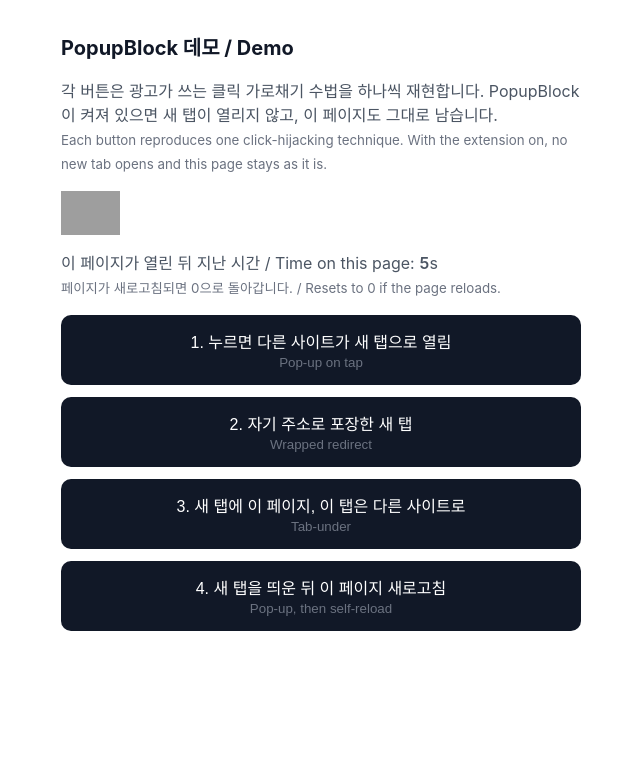
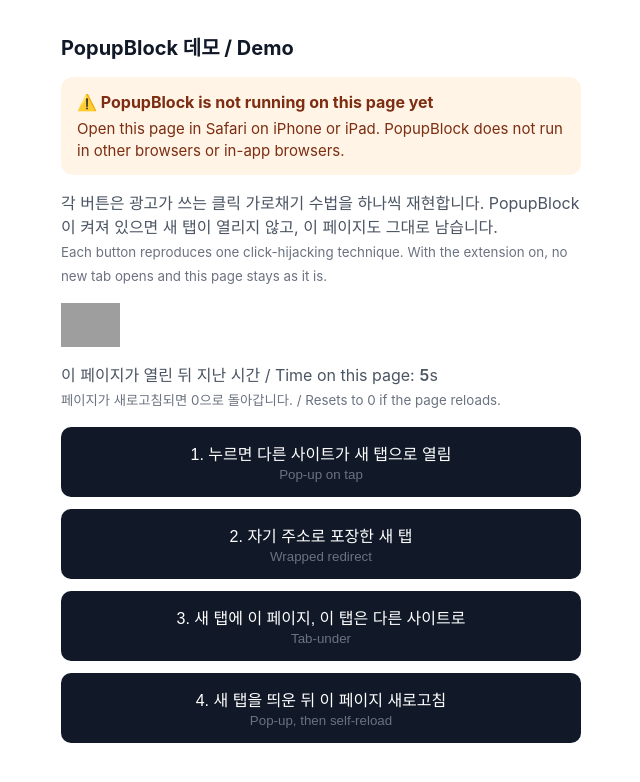
Before and after one commit to DoogieLee42/popupblock, a plain HTML site: page demo.html in a window 1280 px wide. Shown: the whole page, without its empty margins (319-959 px from the left). Drawn offline with Linux system fonts and the light colour scheme; grey boxes are pictures that could not be loaded.

Commit message:
Show whether PopupBlock is active on the demo page, with device-specific setup steps
Co-Authored-By: Claude Opus 5.5 <noreply@anthropic.com>

```diff
--- a/demo.html
+++ b/demo.html
@@ -23,12 +23,20 @@
   button { display: block; width: 100%; margin: 12px 0; padding: 14px; font-size: 16px; border: 0; border-radius: 10px; background: #111827; color: #fff; }
   #clock { font-variant-numeric: tabular-nums; font-weight: 600; }
   small { color: #6b7280; }
+  .status { border-radius: 12px; padding: 14px 16px; margin: 0 0 16px; font-size: 15px; line-height: 1.45; }
+  .status b { display: block; font-size: 16px; margin-bottom: 4px; }
+  .status ol { margin: 8px 0 0; padding-left: 20px; }
+  .status li { margin: 3px 0; }
+  .status.on { background: #e8f7ee; color: #14532d; }
+  .status.off, .status.none { background: #fff4e5; color: #7c2d12; }
+  .status.check { background: #f3f4f6; color: #374151; }
   .store { margin: 4px 0 8px; }
   .store img { display: block; }
 </style>
 </head>
 <body>
 <h1>PopupBlock 데모 / Demo</h1>
+<div id="status" class="status check" role="status"></div>
 <p>각 버튼은 광고가 쓰는 클릭 가로채기 수법을 하나씩 재현합니다. PopupBlock이 켜져 있으면 새 탭이 열리지 않고, 이 페이지도 그대로 남습니다.<br>
 <small>Each button reproduces one click-hijacking technique. With the extension on, no new tab opens and this page stays as it is.</small></p>
 <p class="store"><a href="https://apps.apple.com/app/id6837265236?pt=129834362&amp;ct=site-demo&amp;mt=8"><img src="https://toolbox.marketingtools.apple.com/api/v2/badges/download-on-the-app-store/black/ko-kr" alt="App Store에서 다운로드 / Download on the App Store" height="44"></a></p>
@@ -51,5 +59,80 @@
   document.getElementById('b3').onclick = function () { window.open(location.href); setTimeout(function () { location.href = AD; }, 800); };
   document.getElementById('b4').onclick = function () { window.open(AD); setTimeout(function () { location.reload(); }, 300); };
 </script>
+
+<script>
+  // ── PopupBlock이 이 페이지에서 작동 중인지 표시 ──
+  // 확장은 'popupblock:ping'에 'popupblock:pong'(상태: pending/off/basic/pro, 구버전은 값 없음)으로 응답함
+  (function () {
+    var q = new URLSearchParams(location.search);
+    var ko = q.get('lang') ? q.get('lang') === 'ko' : (navigator.language || '').toLowerCase().indexOf('ko') === 0;
+    var ua = navigator.userAgent;
+    var device = /iPhone|iPod/.test(ua) ? 'iphone'
+      : (/iPad/.test(ua) || (/Macintosh/.test(ua) && navigator.maxTouchPoints > 1)) ? 'ipad'
+      : /Macintosh/.test(ua) ? 'mac' : 'other';
+    var fromApp = q.get('check') === '1';
+    var T = ko ? {
+      checking: '확인 중…',
+      on: 'PopupBlock이 이 페이지에서 작동 중입니다',
+      onSub: '아래 버튼을 눌러 새 탭이 막히는지 시험해 보세요.' + (fromApp ? ' 확인이 끝났으면 PopupBlock 앱으로 돌아가도 됩니다.' : ''),
+      off: 'PopupBlock이 이 사이트에서 꺼져 있습니다',
+      offSub: (device === 'ipad' ? '주소창의 확장 프로그램 버튼(새로고침 옆)' : '주소창의 페이지 메뉴') + ' › PopupBlock에서 <b style="display:inline">이 사이트에서 차단</b>과 <b style="display:inline">모든 사이트에서 차단</b>을 켜 주세요.',
+      none: 'PopupBlock이 아직 이 페이지에서 작동하지 않아요',
+      steps: [
+        '<b style="display:inline">설정</b> 앱 › 앱 › Safari › 확장 프로그램에서 <b style="display:inline">PopupBlock</b>을 켭니다.',
+        device === 'ipad' ? '이 페이지에서 주소창 오른쪽 <b style="display:inline">새로고침 옆의 확장 프로그램 버튼</b>을 누릅니다.' : '이 페이지에서 주소창의 <b style="display:inline">페이지 메뉴</b> 버튼을 누릅니다.',
+        '<b style="display:inline">PopupBlock</b> › <b style="display:inline">항상 허용</b> › <b style="display:inline">모든 웹사이트에서 항상 허용</b>을 고른 뒤 이 페이지를 새로고침합니다.'
+      ],
+      notSafari: 'iPhone이나 iPad의 Safari에서 이 페이지를 열어 주세요. 다른 브라우저나 앱 안의 브라우저에서는 PopupBlock이 동작하지 않습니다.'
+    } : {
+      checking: 'Checking…',
+      on: 'PopupBlock is working on this page',
+      onSub: 'Tap the buttons below to see new tabs get blocked.' + (fromApp ? ' When you are done, you can go back to the PopupBlock app.' : ''),
+      off: 'PopupBlock is turned off for this site',
+      offSub: 'Open ' + (device === 'ipad' ? 'the Extensions button next to Reload' : 'the page menu in the address bar') + ' › PopupBlock and turn on <b style="display:inline">Block on This Site</b> and <b style="display:inline">Block on All Sites</b>.',
+      none: 'PopupBlock is not running on this page yet',
+      steps: [
+        'In <b style="display:inline">Settings › Apps › Safari › Extensions</b>, turn on <b style="display:inline">PopupBlock</b>.',
+        device === 'ipad' ? 'On this page, tap the <b style="display:inline">Extensions button next to Reload</b> in the address bar.' : 'On this page, tap the <b style="display:inline">page menu</b> button in the address bar.',
+        'Tap <b style="display:inline">PopupBlock</b> › <b style="display:inline">Always Allow</b> › <b style="display:inline">Always Allow on Every Website</b>, then reload this page.'
+      ],
+      notSafari: 'Open this page in Safari on iPhone or iPad. PopupBlock does not run in other browsers or in-app browsers.'
+    };
+    var box = document.getElementById('status');
+    function ping() {
+      var got = null;
+      var h = function (e) { got = (e && e.detail) || 'on'; };
+      document.addEventListener('popupblock:pong', h);
+      document.dispatchEvent(new CustomEvent('popupblock:ping'));
+      document.removeEventListener('popupblock:pong', h);
+      return got;
+    }
+    function render(level) {
+      if (level && level !== 'off') {
+        box.className = 'status on';
+        box.innerHTML = '<b>✅ ' + T.on + '</b>' + T.onSub;
+      } else if (level === 'off') {
+        box.className = 'status off';
+        box.innerHTML = '<b>⏸ ' + T.off + '</b>' + T.offSub;
+      } else {
+        box.className = 'status none';
+        var isSafari = /Safari/.test(ua) && !/CriOS|FxiOS|EdgiOS|OPiOS|GSA|NAVER|KAKAOTALK|Instagram|FBAN|Line/.test(ua);
+        box.innerHTML = '<b>⚠️ ' + T.none + '</b>' +
+          (device === 'iphone' || device === 'ipad'
+            ? (isSafari ? '<ol><li>' + T.steps.join('</li><li>') + '</li></ol>' : T.notSafari)
+            : T.notSafari);
+      }
+    }
+    box.textContent = T.checking;
+    function check(tries) {
+      var level = ping();
+      // 설정이 아직 도착하지 않았으면 잠시 뒤 다시 확인
+      if ((level === 'pending' || !level) && tries > 0) { setTimeout(function () { check(tries - 1); }, 600); return; }
+      render(level === 'pending' ? 'on' : level);
+    }
+    if (document.readyState === 'loading') document.addEventListener('DOMContentLoaded', function () { check(3); });
+    else check(3);
+  })();
+</script>
 </body>
 </html>
```
